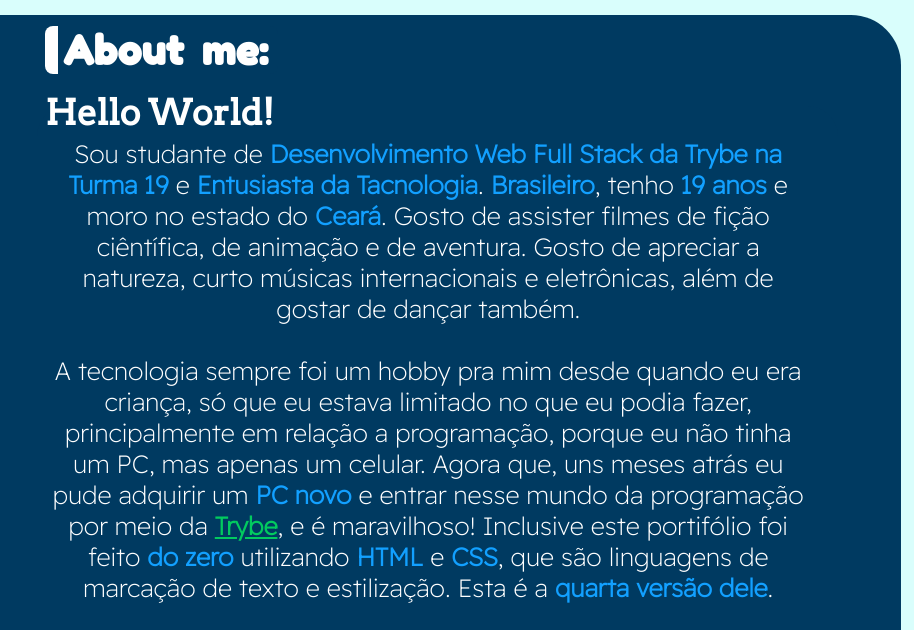
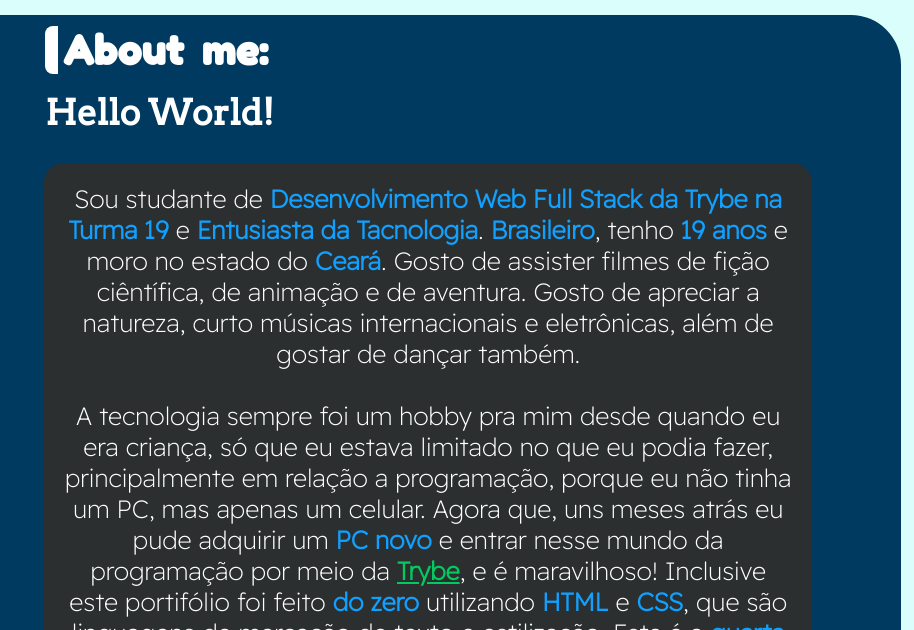
Before and after one commit to ageumenezesDev19/ageumenezesDev19.github.io, a plain HTML site: page index.html in a window 1280 px wide. Shown: the part 59-689 px from the top of the page, 366-1280 px from the left. Drawn offline with Linux system fonts and the light colour scheme; a web font is replaced by a local one.

Commit message:
Add background-color to a 'p'

```diff
--- a/style.css
+++ b/style.css
@@ -62,6 +62,13 @@
     background-color: #12A0FF;
     border-left: #4A497B 65px solid;
     color: white;
+}
+
+article section p {
+    margin-top: 50px;
+    background-color: rgb(43, 47, 47);
+    padding: 20px;
+    border-radius: 20px;
 }
 
 #seta-pra-cima {
```
